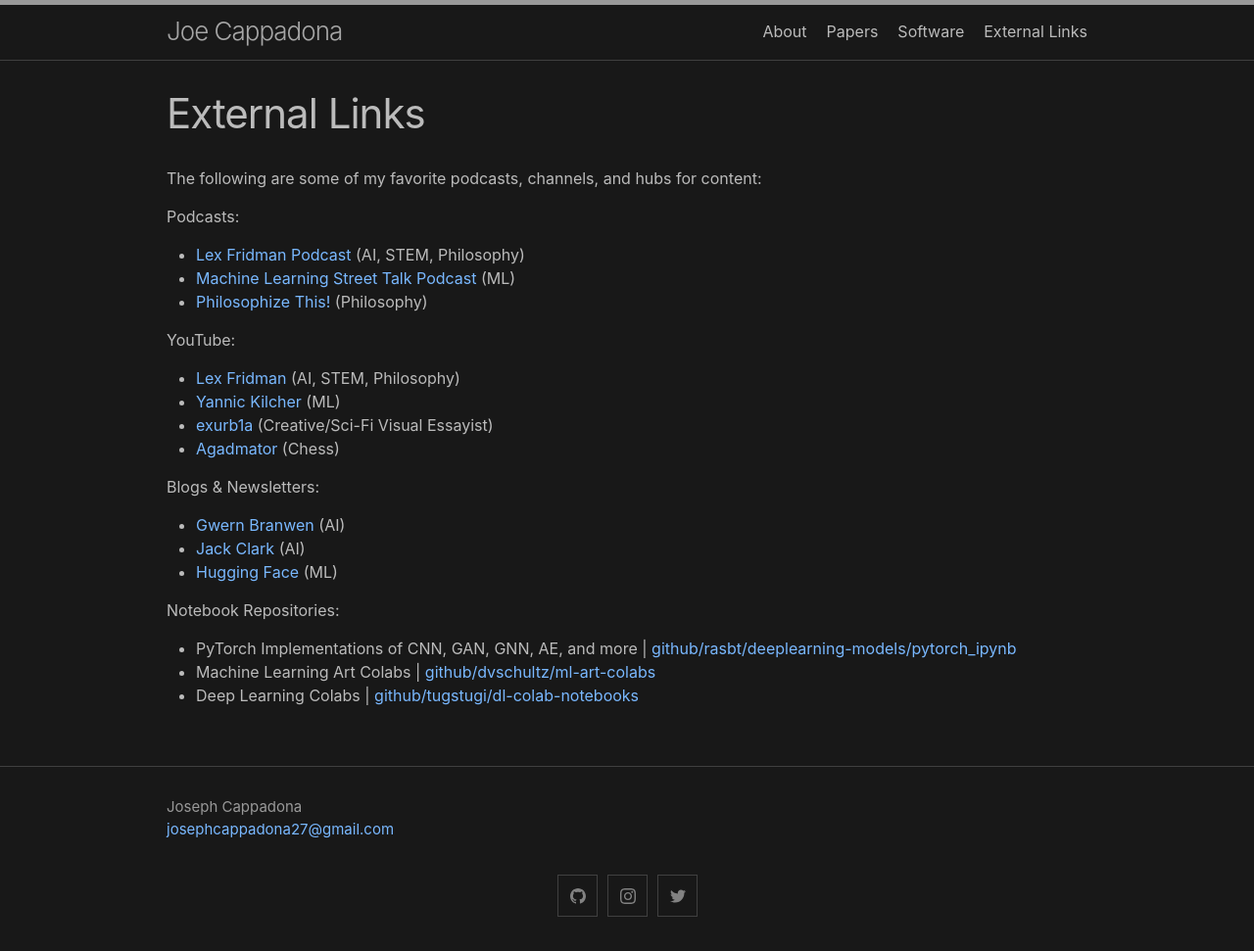
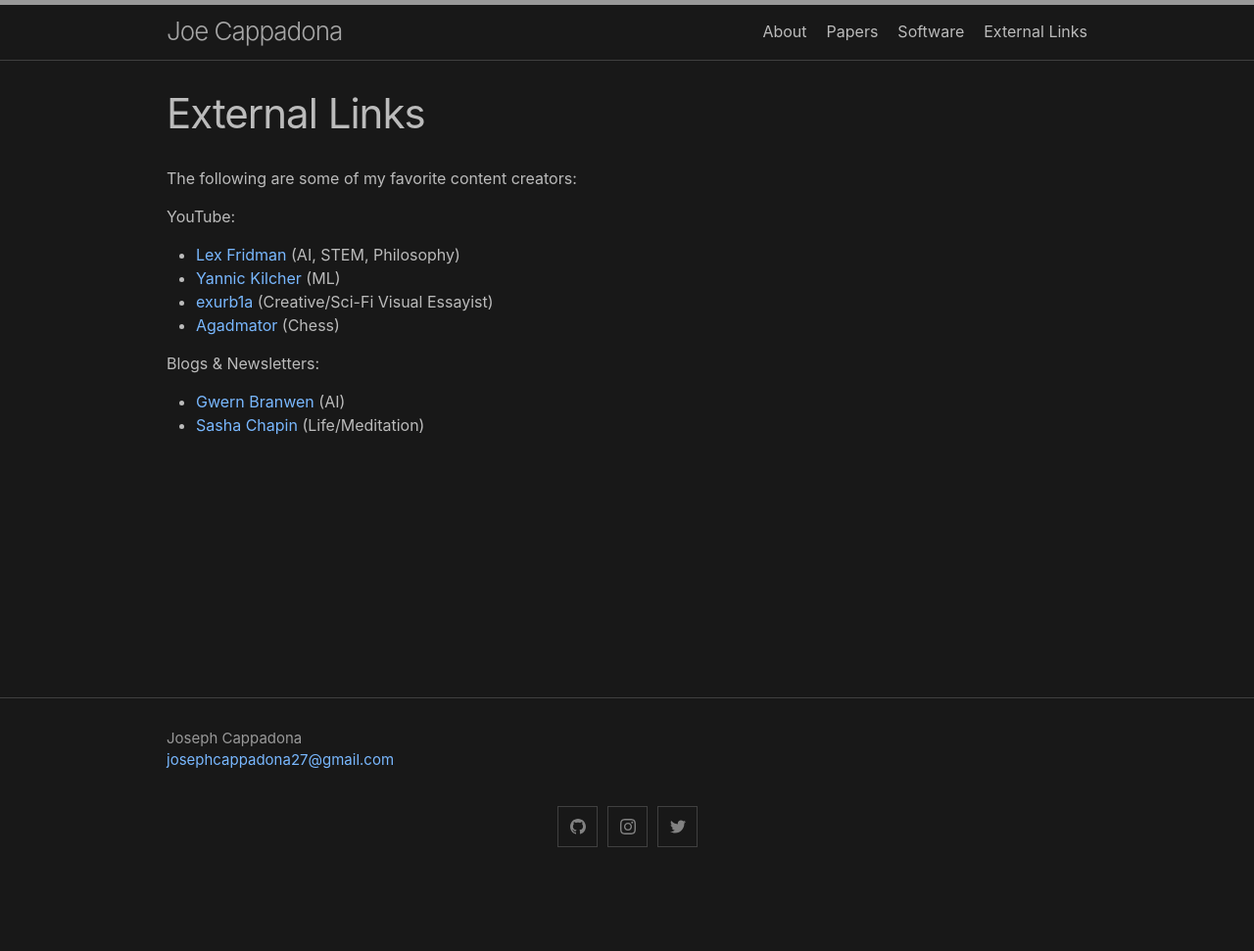
Before and after one commit to josephcappadona/josephcappadona.github.io, a Jekyll site: the page built from links.md, in a window 1280 px wide. Shown: the whole page at 98% size. Built offline with Jekyll 4.4.1, drawn with Linux system fonts in a browser that asks for light colours; after the commit the page ends 900 px from its top, so only the background shows below that.

Commit message:
Update links.md

```diff
--- a/links.md
+++ b/links.md
@@ -4,14 +4,7 @@ title: External Links
 permalink: /external-links/
 ---
 
-The following are some of my favorite podcasts, channels, and hubs for content:
-
-
-Podcasts:
-* [Lex Fridman Podcast](https://lexfridman.com/podcast) (AI, STEM, Philosophy)
-* [Machine Learning Street Talk Podcast](https://open.spotify.com/show/02e6PZeIOdpmBGT9THuzwR) (ML)
-* [Philosophize This!](https://open.spotify.com/show/2Shpxw7dPoxRJCdfFXTWLE) (Philosophy)
-
+The following are some of my favorite content creators:
 
 YouTube:
 * [Lex Fridman](https://www.youtube.com/channel/UCSHZKyawb77ixDdsGog4iWA) (AI, STEM, Philosophy)
@@ -22,11 +15,4 @@ YouTube:
 
 Blogs & Newsletters:
 * [Gwern Branwen](https://gwern.net#ai) (AI)
-* [Jack Clark](https://jack-clark.net/) (AI)
-* [Hugging Face](https://huggingface.curated.co/) (ML)
-
-
-Notebook Repositories:
-* PyTorch Implementations of CNN, GAN, GNN, AE, and more \| [github/rasbt/deeplearning-models/pytorch_ipynb](https://github.com/rasbt/deeplearning-models/tree/master/pytorch_ipynb)
-* Machine Learning Art Colabs \| [github/dvschultz/ml-art-colabs](https://github.com/dvschultz/ml-art-colabs)
-* Deep Learning Colabs \| [github/tugstugi/dl-colab-notebooks](https://github.com/tugstugi/dl-colab-notebooks)
+* [Sasha Chapin](https://sashachapin.substack.com/) (Life/Meditation)
```
